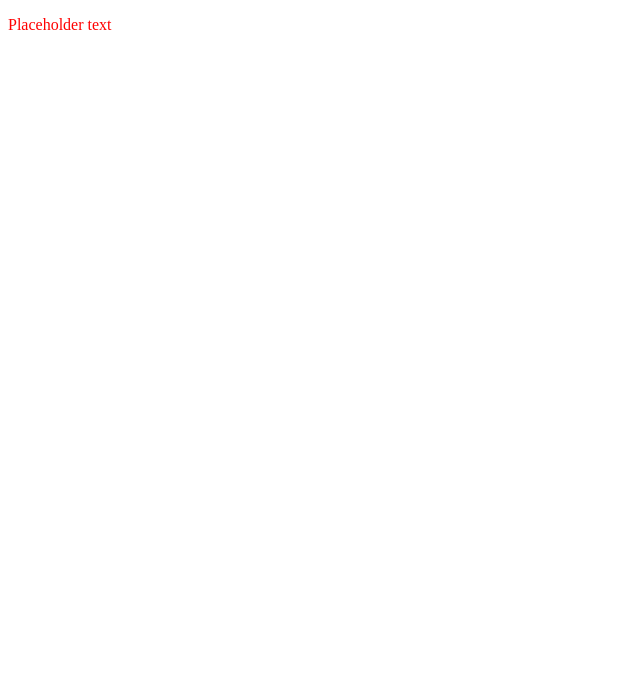
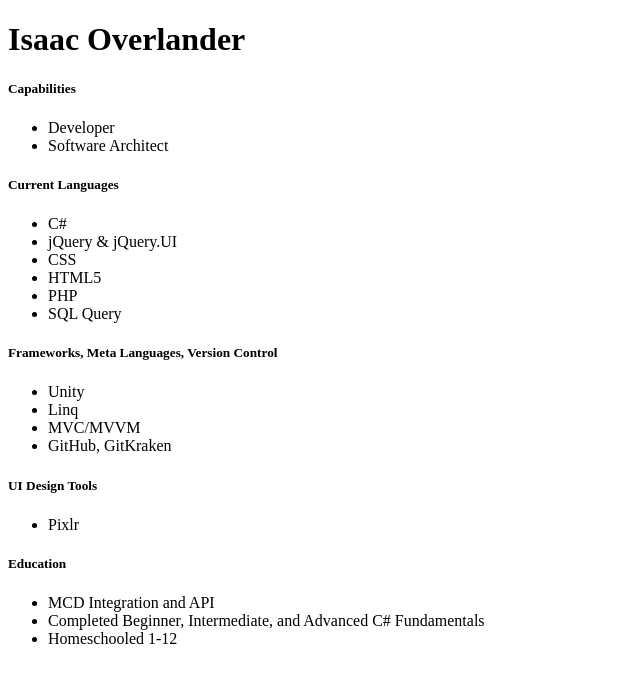
Before and after one commit to IsaacOverlander/isaacoverlander.github.io, a plain HTML site: page index.html in a window 1280 px wide. Shown: the whole page, without its empty margins (0-640 px from the left). Drawn offline with Linux system fonts and the light colour scheme.

```diff
--- a/index.html
+++ b/index.html
@@ -6,7 +6,40 @@
   </head>
 
   <body>
-    <p>Placeholder text</p>
+    <h1>Isaac Overlander</h1>
+    <div class="nav">
+      <h5>Capabilities</h5>
+        <ul>
+          <li>Developer</li>
+          <li>Software Architect</li>
+        </ul>
+      <h5>Current Languages</h5>
+        <ul>
+          <li>C#</li>
+          <li>jQuery & jQuery.UI</li>
+          <li>CSS</li>
+          <li>HTML5</li>
+          <li>PHP</li>
+          <li>SQL Query</li>
+        </ul>
+      <h5>Frameworks, Meta Languages, Version Control</h5>
+        <ul>
+          <li>Unity</li>
+          <li>Linq</li>
+          <li>MVC/MVVM</li>
+          <li>GitHub, GitKraken</li>
+        </ul>
+      <h5>UI Design Tools</h5>
+        <ul>
+          <li>Pixlr</li>
+        </ul>
+      <h5>Education</h5>
+        <ul>
+          <li>MCD Integration and API</li>
+          <li>Completed Beginner, Intermediate, and Advanced C# Fundamentals</li>
+          <li>Homeschooled 1-12</li>
+        </ul>
+    </div>
   </body>
 
 </html>
```
